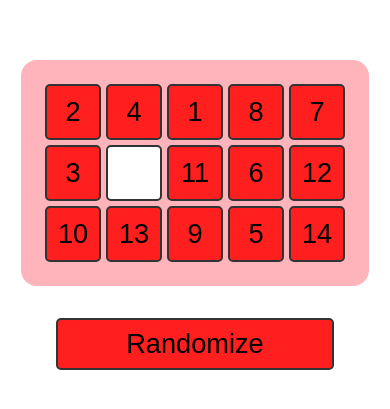
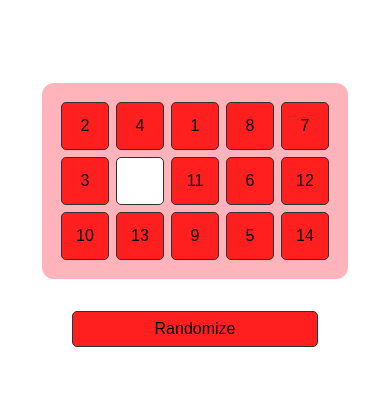
Before and after one commit to Skjesper/15-puzzle, a Next.js app: page / in a window 390 px wide. Shown: the part 207-616 px from the top of the page. Built offline with nearby package versions, Linux system fonts and the light colour scheme.

Commit message:
Updated responsivness for more display sizes

```diff
--- a/src/components/Puzzle/Box/box.module.css
+++ b/src/components/Puzzle/Box/box.module.css
@@ -1,19 +1,47 @@
 .box {
   display: grid;
-  grid-template-columns: repeat(var(--grid-cols), 4.5rem);
-  grid-template-rows: repeat(var(--grid-rows), 4.5rem);
-  gap: 5px;
-  padding: 2rem;
+  grid-template-columns: repeat(var(--grid-cols), 3rem);
+  grid-template-rows: repeat(var(--grid-rows), 3rem);
+  gap: 7px;
+  padding: 1.2rem;
   background-color: #ffb3ba;
-  border-radius: 16px;
+  border-radius: 12px;
 
 }
 
-@media (max-width: 768px) {
-  .box {
-    grid-template-columns: repeat(var(--grid-cols), 3.5rem);
-    grid-template-rows: repeat(var(--grid-rows), 3.5rem);
-    padding: 1.5rem;
+@media (min-width: 768px) {
+   .box {
+    grid-template-columns: repeat(var(--grid-cols), 5rem);
+    grid-template-rows: repeat(var(--grid-rows), 5rem);
+    gap: 12px;
 
   }
 }
+
+ @media (min-width: 1024px) {
+
+   .box {
+    grid-template-columns: repeat(var(--grid-cols), 6rem);
+    grid-template-rows: repeat(var(--grid-rows), 6rem);
+
+
+  }
+}
+
+@media (min-width: 1280px) {
+   .box {
+    grid-template-columns: repeat(var(--grid-cols), 6.5rem);
+    grid-template-rows: repeat(var(--grid-rows), 6.5rem);
+
+
+  }
+}
+
+@media (min-width: 1440px) {
+   .box {
+    grid-template-columns: repeat(var(--grid-cols), 7rem);
+    grid-template-rows: repeat(var(--grid-rows), 7rem);
+
+
+  }
+}
--- a/src/components/ui/Button/button.module.css
+++ b/src/components/ui/Button/button.module.css
@@ -2,15 +2,16 @@
 
     background-color: #ff1f1f;
     border-radius: 5px;
-    font-size: 2rem;
-    border: 2px solid #333;
-
+    border: 1.5px solid #333;
+    font-size: 1rem;
 }
 
 .m {
+    width: 100%;
+    height: 100%;
+    min-width: 0;
+    min-height: 0;
 
-    width: 4.5rem;
-    height: 4.5rem;
 }
 
 .l {
@@ -31,16 +32,32 @@
     background-color: var(--background);
     opacity: 1;
 }
-@media (max-width: 768px) {
 
-    .m {
+@media (min-width: 480px) {
 
-        width: 3.5rem;
-        height: 3.5rem;
-    }
+}
 
-    .button {
 
-        font-size: 1.7rem;
-    }
+@media (min-width: 640px) {
+
+
 }
+
+@media (min-width: 768px) {
+   .button{
+
+       border: 2.5px solid #333;
+       font-size: 2rem;
+   }
+}
+
+
+
+@media (min-width: 1024px) {
+
+
+}
+
+@media (min-width: 1280px) {
+
+}
```
